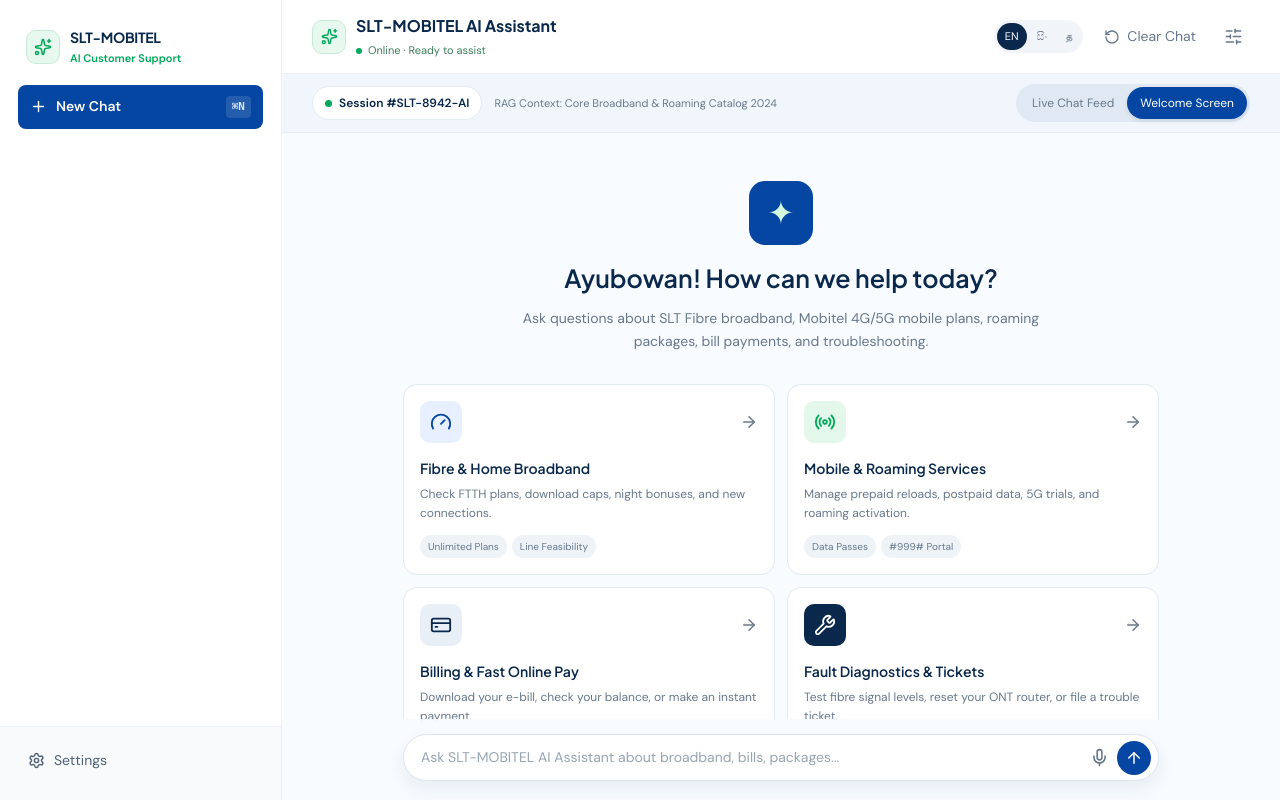
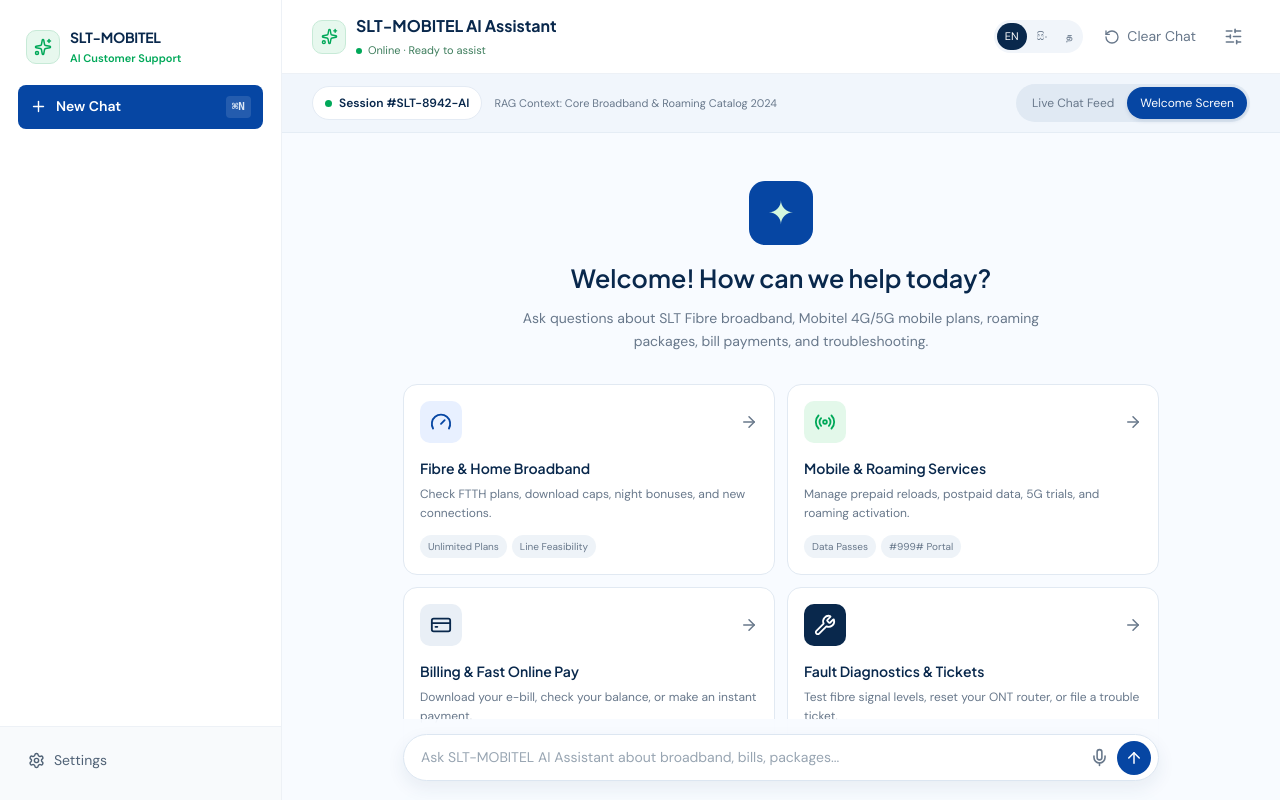
Before and after one commit to viyash-24/SLT-MOBITEL-AI-Assistant, a Next.js app in the folder frontend/: page / in a window 1280 px wide. Both pictures are taken after a click on the button "Welcome Screen". Shown: the top 800 px of the page. Built offline with nearby package versions, Linux system fonts and the light colour scheme.

Commit message:
welcome screen file is updated

```diff
--- a/frontend/app/components/WelcomeScreen.tsx
+++ b/frontend/app/components/WelcomeScreen.tsx
@@ -1,4 +1,12 @@
+"use client";
+
 import { ArrowRight, CreditCard, Gauge, Radio, ShieldCheck, Wrench } from "lucide-react";
 type WelcomeScreenProps = { onStart: () => void; onPrompt: (prompt: string) => void };
 const categories = [{ icon: Gauge, title: "Fibre & Home Broadband", text: "Check FTTH plans, download caps, night bonuses, and new connections.", tags: ["Unlimited Plans", "Line Feasibility"], tone: "blue" }, { icon: Radio, title: "Mobile & Roaming Services", text: "Manage prepaid reloads, postpaid data, 5G trials, and roaming activation.", tags: ["Data Passes", "#999# Portal"], tone: "green" }, { icon: CreditCard, title: "Billing & Fast Online Pay", text: "Download your e-bill, check your balance, or make an instant payment.", tags: ["Instant Receipt", "Auto-Debit"], tone: "slate" }, { icon: Wrench, title: "Fault Diagnostics & Tickets", text: "Test fibre signal levels, reset your ONT router, or file a trouble ticket.", tags: ["ONT Remote Reset", "Track Ticket"], tone: "dark" }];
-export function WelcomeScreen({ onStart, onPrompt }: WelcomeScreenProps) { return <div className="welcome-screen"><div className="welcome-heading"><div className="welcome-icon">✦</div><h2>Ayubowan! How can we help today?</h2><p>Ask questions about SLT Fibre broadband, Mobitel 4G/5G mobile plans, roaming packages, bill payments, and troubleshooting.</p></div><div className="category-grid">{categories.map(({ icon: Icon, title, text, tags, tone }) => <button className="category-card" key={title} onClick={() => onPrompt(title)}><div className="category-top"><span className={`category-icon ${tone}`}><Icon size={22} /></span><ArrowRight size={18} /></div><h3>{title}</h3><p>{text}</p><div className="tag-row">{tags.map((tag) => <span key={tag}>{tag}</span>)}</div></button>)}</div><div className="security-strip"><div className="security-icon"><ShieldCheck size={24} /></div><div><h4>Government certified carrier security</h4><p>Account queries are secured with end-to-end multi-factor encryption.</p></div><button onClick={onStart}>Start real-time chat <ArrowRight size={17} /></button></div></div>; }
+export function WelcomeScreen({ onStart, onPrompt }: WelcomeScreenProps) {
+           return <div className="welcome-screen">
+                    <div className="welcome-heading">
+                              <div className="welcome-icon">✦</div>
+                              <h2>Welcome! How can we help today?</h2>
+                              <p>Ask questions about SLT Fibre broadband, Mobitel 4G/5G mobile plans, roaming packages, bill payments, and troubleshooting.</p></div>
+                              <div className="category-grid">{categories.map(({ icon: Icon, title, text, tags, tone }) => <button className="category-card" key={title} onClick={() => onPrompt(title)}><div className="category-top"><span className={`category-icon ${tone}`}><Icon size={22} /></span><ArrowRight size={18} /></div><h3>{title}</h3><p>{text}</p><div className="tag-row">{tags.map((tag) => <span key={tag}>{tag}</span>)}</div></button>)}</div><div className="security-strip"><div className="security-icon"><ShieldCheck size={24} /></div><div><h4>Government certified carrier security</h4><p>Account queries are secured with end-to-end multi-factor encryption.</p></div><button onClick={onStart}>Start real-time chat <ArrowRight size={17} /></button></div></div>; }
```
